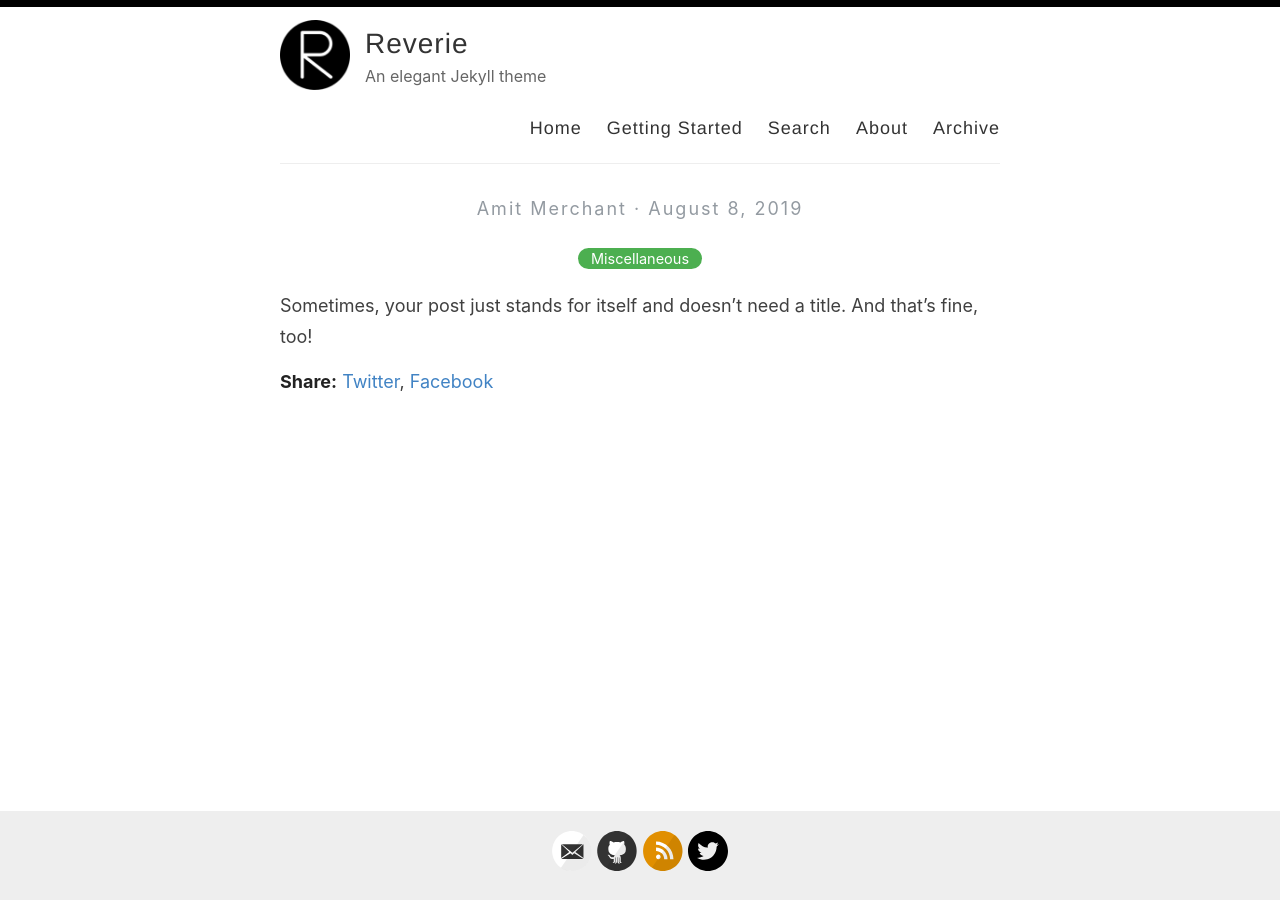
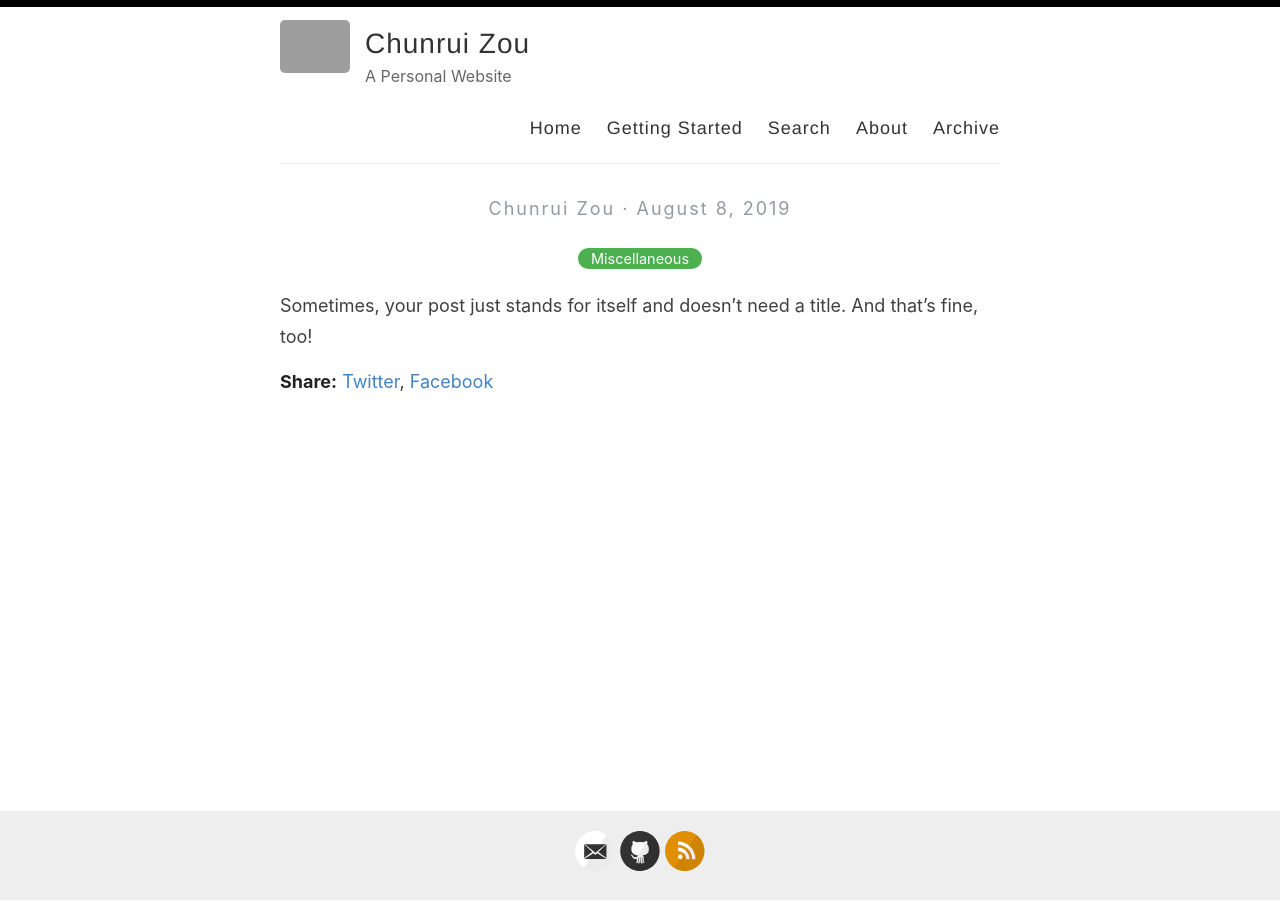
Before and after one commit to chunrui-zou/chunrui-zou.github.io, a Jekyll site: the page built from _posts/2019-08-08-no-title-posts.md, in a window 1280 px wide. Built offline with Jekyll 4.4.1, drawn with Linux system fonts in a browser that asks for light colours; grey boxes are pictures that could not be loaded.

Commit message:
Configure personal info

```diff
--- a/_config.yml
+++ b/_config.yml
@@ -3,16 +3,16 @@
 #
 
 # Name of your site (displayed in the header)
-name: Reverie
+name: Chunrui Zou
 
 # Name of the author
-author: Amit Merchant
+author: Chunrui Zou
 
 # Short bio or description (displayed in the header)
-description: An elegant Jekyll theme
+description: A Personal Website
 
 # URL of your avatar or profile pic (you could use your GitHub profile pic)
-avatar: /images/reverie.png
+avatar: /images/selfie.png
 
 #
 # Flags below are optional
@@ -21,15 +21,15 @@ avatar: /images/reverie.png
 # Includes an icon in the footer for each username you enter
 footer-links:
   dribbble:
-  email: amit.d.merchant@gmail.com
+  email: chunrzou@gmail.com
   facebook:
   flickr:
-  github: amitmerchant1990/reverie
+  github: https://github.com/chunrui-zou/
   instagram:
   linkedin:
   pinterest:
   rss: rss
-  twitter: amit_merchant
+  twitter:
   stackoverflow:
   youtube: # channel/<your_long_string> or user/<user-name>
   googleplus: # anything in your profile username that comes after plus.google.com/
@@ -41,21 +41,21 @@ footer-links:
 disqus:
 
 # Enter your Google Analytics web tracking code (e.g. UA-2110908-2) to activate tracking
-google_analytics: UA-43339302-11
+google_analytics:
 
 # For newer "GA4" analytics, use the following instead of the "UA" entry above
 #google_analytics_ga4: G-GABC1DEFG
 
 # Your website URL (e.g. http://amitmerchant1990.github.io or http://www.amitmerchant.com)
 # Used for Sitemap.xml and your RSS feed
-url: http://www.amitmerchant.com/reverie
-enforce_ssl: https://www.amitmerchant.com/reverie
+url: https://chunrui-zou.github.io/
+enforce_ssl: https://chunrui-zou.github.io/
 
 # If you're hosting your site at a Project repository on GitHub pages
 # (http://yourusername.github.io/repository-name)
 # and NOT your User repository (http://yourusername.github.io)
 # then add in the baseurl here, like this: "/repository-name"
-baseurl: "/reverie"
+baseurl:
 
 #
 # !! You don't need to change any of the configuration flags below !!
```
Also changed, not shown: images/selfie.jpg (added).
